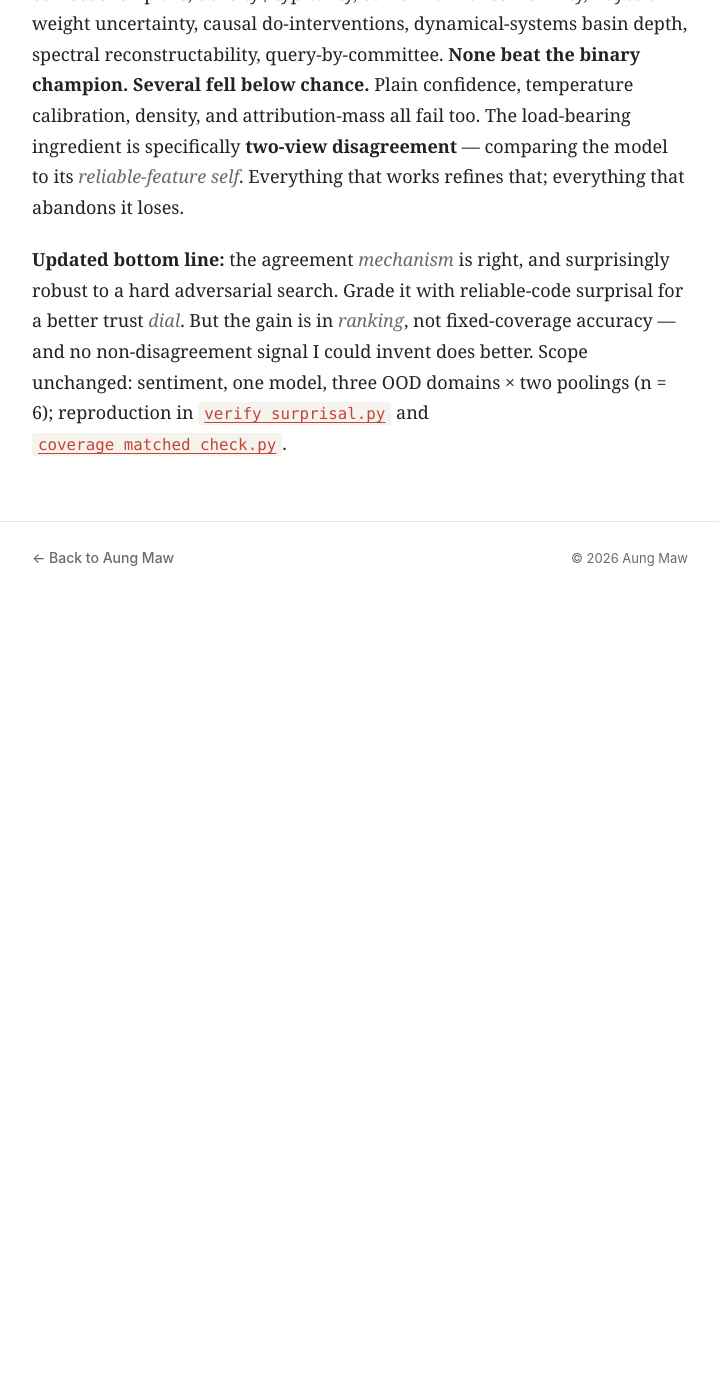
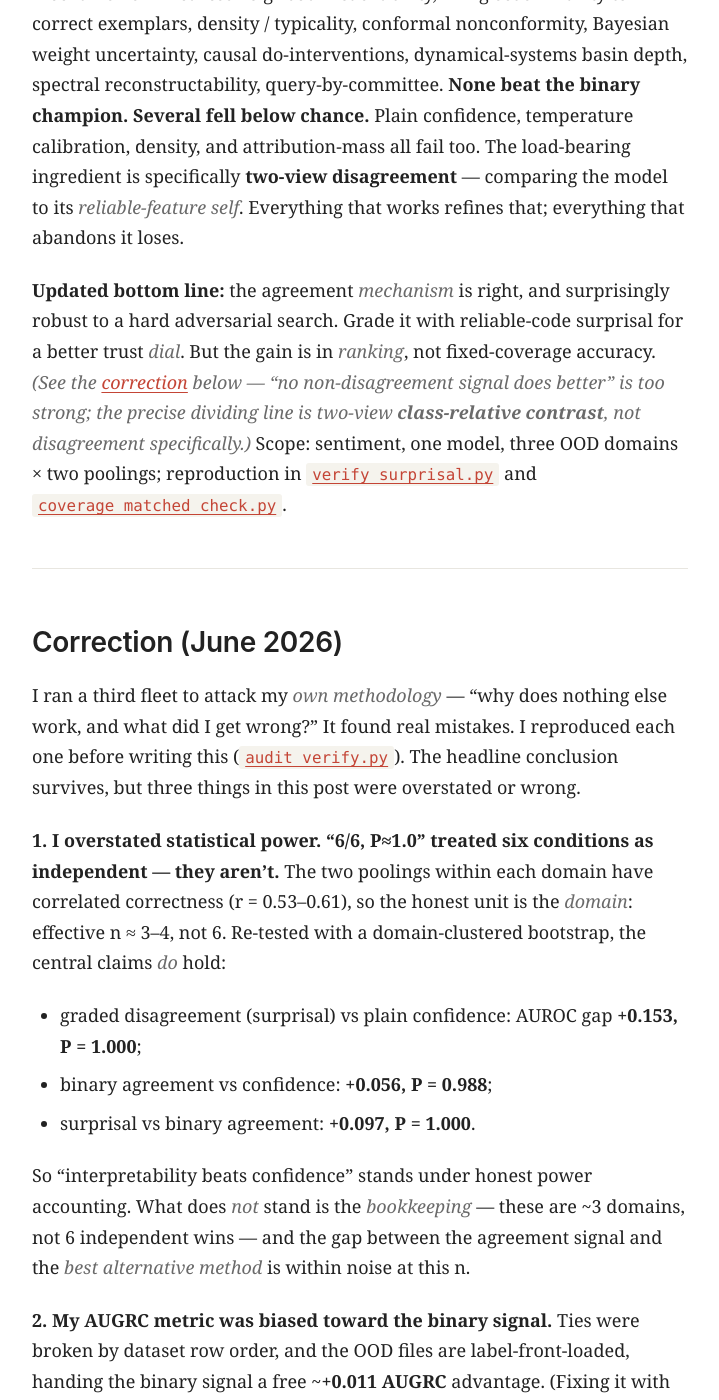
Before and after one commit to OE-GOD/OE-GOD.github.io, a Jekyll site: the page built from _posts/2026-06-21-interpretability-beats-confidence.md, in a window 1280 px wide and 1400 px high, scrolled down 5046 px. Shown: the whole window, without its empty margins (280-999 px from the left). Built offline with Jekyll 4.4.1, drawn with Linux system fonts in a browser that asks for light colours; before the commit the page ends 5676 px from its top, so only the background shows below that; some of the changed text lies outside the part shown.

Commit message:
Correct agreement-signal post: overstated power, AUGRC bias, precise dividing line
Self-audit found: '6/6 P~1.0' treated correlated poolings as independent (n~3
domains); AUGRC tie-break flattered the binary signal (+0.011); 'no non-disagreement
method works' too strong (the real line is two-view class-relative contrast). Core
claim survives domain-clustered significance (surprisal vs confidence P=1.000).

Co-Authored-By: Claude Opus 4.8 (1M context) <noreply@anthropic.com>

```diff
--- a/_posts/2026-06-21-interpretability-beats-confidence.md
+++ b/_posts/2026-06-21-interpretability-beats-confidence.md
@@ -10,7 +10,7 @@ date: 2026-06-21
 
 *June 2026 · [Code](https://github.com/OE-GOD/sae-feature-realness) · Gemma-2-2b + Gemma Scope SAE · sentiment, real classifier*
 
-*Updated June 2026 — I ran a 59-agent adversarial search to try to beat this signal. A graded version (reliable-code surprisal) wins on ranking, no non-disagreement mechanism beats it, and the fixed-coverage accuracy gain is a coverage artifact. See [the update](#update-june-2026-i-tried-to-beat-this-signal-with-59-agents) at the end.*
+*Updated June 2026 — I ran a 59-agent adversarial search to try to beat this signal (graded reliable-code surprisal wins on ranking), then a self-audit that found real mistakes in my own evaluation. The core claim survives, but the "6/6, P≈1.0" framing was overstated. Read [the update](#update-june-2026-i-tried-to-beat-this-signal-with-59-agents) and then [the correction](#correction-june-2026) — the correction supersedes the power claims in the body.*
 
 ---
 
@@ -80,4 +80,24 @@ After publishing, I ran two large automated searches — 59 agents total — to
 
 **3. The finding that matters most: nothing *outside* the disagreement family worked.** Across the two searches I tested 40-plus *genuinely different* mechanisms — nearest-neighbour reachability, firing-set similarity to correct exemplars, density / typicality, conformal nonconformity, Bayesian weight uncertainty, causal do-interventions, dynamical-systems basin depth, spectral reconstructability, query-by-committee. **None beat the binary champion. Several fell below chance.** Plain confidence, temperature calibration, density, and attribution-mass all fail too. The load-bearing ingredient is specifically **two-view disagreement** — comparing the model to its *reliable-feature self*. Everything that works refines that; everything that abandons it loses.
 
-**Updated bottom line:** the agreement *mechanism* is right, and surprisingly robust to a hard adversarial search. Grade it with reliable-code surprisal for a better trust *dial*. But the gain is in *ranking*, not fixed-coverage accuracy — and no non-disagreement signal I could invent does better. Scope unchanged: sentiment, one model, three OOD domains × two poolings (n = 6); reproduction in [`verify_surprisal.py`](https://github.com/OE-GOD/sae-feature-realness/blob/main/verify_surprisal.py) and [`coverage_matched_check.py`](https://github.com/OE-GOD/sae-feature-realness/blob/main/coverage_matched_check.py).
+**Updated bottom line:** the agreement *mechanism* is right, and surprisingly robust to a hard adversarial search. Grade it with reliable-code surprisal for a better trust *dial*. But the gain is in *ranking*, not fixed-coverage accuracy. *(See the [correction](#correction-june-2026) below — "no non-disagreement signal does better" is too strong; the precise dividing line is two-view **class-relative contrast**, not disagreement specifically.)* Scope: sentiment, one model, three OOD domains × two poolings; reproduction in [`verify_surprisal.py`](https://github.com/OE-GOD/sae-feature-realness/blob/main/verify_surprisal.py) and [`coverage_matched_check.py`](https://github.com/OE-GOD/sae-feature-realness/blob/main/coverage_matched_check.py).
+
+---
+
+## Correction (June 2026)
+
+I ran a third fleet to attack my *own methodology* — "why does nothing else work, and what did I get wrong?" It found real mistakes. I reproduced each one before writing this ([`audit_verify.py`](https://github.com/OE-GOD/sae-feature-realness/blob/main/audit_verify.py)). The headline conclusion survives, but three things in this post were overstated or wrong.
+
+**1. I overstated statistical power. "6/6, P≈1.0" treated six conditions as independent — they aren't.** The two poolings within each domain have correlated correctness (r = 0.53–0.61), so the honest unit is the *domain*: effective n ≈ 3–4, not 6. Re-tested with a domain-clustered bootstrap, the central claims *do* hold:
+
+- graded disagreement (surprisal) vs plain confidence: AUROC gap **+0.153, P = 1.000**;
+- binary agreement vs confidence: **+0.056, P = 0.988**;
+- surprisal vs binary agreement: **+0.097, P = 1.000**.
+
+So "interpretability beats confidence" stands under honest power accounting. What does *not* stand is the *bookkeeping* — these are ~3 domains, not 6 independent wins — and the gap between the agreement signal and the *best alternative method* is within noise at this n.
+
+**2. My AUGRC metric was biased toward the binary signal.** Ties were broken by dataset row order, and the OOD files are label-front-loaded, handing the binary signal a free ~**+0.011 AUGRC** advantage. (Fixing it with randomized tie-breaking actually *widens* the graded signals' lead, so this doesn't rescue any claim — it just means the binary number was slightly too kind.)
+
+**3. "No non-disagreement mechanism works" was too strong.** The accurate statement: *unconditional* novelty/density is anti-predictive (out-of-distribution **correct** points are often *farther* from the training center), but *class-conditional, two-view* methods do work. When the audit fixed four "failed" methods, they all rose to AUROC ~0.81–0.84 — and each turned out to be a graded two-view signal (correlation 0.68–0.76 with surprisal). So the load-bearing ingredient isn't "disagreement" narrowly; it's **two-view class-relative contrast** — comparing how the full model and its reliable-feature self each lean *toward a class*. Methods that abandon that lose; methods that recover it (even from a distance or familiarity starting point) win. That sharpens the finding rather than breaking it.
+
+**Net:** the mechanism is right and survived a hostile self-audit; the overclaim was in the *strength and independence* of the evidence, not its direction.
--- a/index.html
+++ b/index.html
@@ -72,7 +72,7 @@ layout: home
     <li class="post-item">
       <a class="post-link" href="/2026/06/21/interpretability-beats-confidence/">When interpretability beats confidence: distrust the answer your trustworthy self rejects</a>
       <span class="post-date">June 21, 2026</span>
-      <p class="post-excerpt">The capstone ended on a catch — a detector could tell when it was wrong OOD, but plain confidence did the work and the interpretability signal failed. This is the sharpened version that flips it: distrust a prediction when the full detector disagrees with the version of itself that uses only its trustworthy (transfer-stable) features. It beats plain confidence at knowing-when-wrong on all six conditions (3 domains × 2 poolings, paired P≈1.0) — and a control (random-feature sub-models, which only tie confidence) proves the interpretability is load-bearing. The first verified case in the program where an interpretability-native method beats the simple baseline. <strong>Updated:</strong> a 59-agent adversarial search confirms the mechanism and finds a graded refinement (reliable-code surprisal, AUROC 0.73→0.83) — but no non-disagreement signal beats it, and the fixed-coverage accuracy gain is a coverage artifact.</p>
+      <p class="post-excerpt">The capstone ended on a catch — a detector could tell when it was wrong OOD, but plain confidence did the work and the interpretability signal failed. This is the sharpened version that flips it: distrust a prediction when the full detector disagrees with the version of itself that uses only its trustworthy (transfer-stable) features. It beats plain confidence at knowing-when-wrong on all six conditions (3 domains × 2 poolings, paired P≈1.0) — and a control (random-feature sub-models, which only tie confidence) proves the interpretability is load-bearing. The first verified case in the program where an interpretability-native method beats the simple baseline. <strong>Updated + corrected:</strong> a 59-agent search finds a graded refinement (reliable-code surprisal, AUROC 0.73→0.83); a follow-up self-audit then caught real mistakes in my own evaluation — the "6/6, P≈1.0" framing overstated power (the poolings are correlated, so n≈3 domains), the AUGRC metric was biased toward the binary signal, and the precise dividing line is two-view class-relative contrast, not "disagreement." The core claim survives domain-clustered significance; the overclaim was in the evidence's strength, not its direction.</p>
     </li>
 
     <li class="post-item">
```
